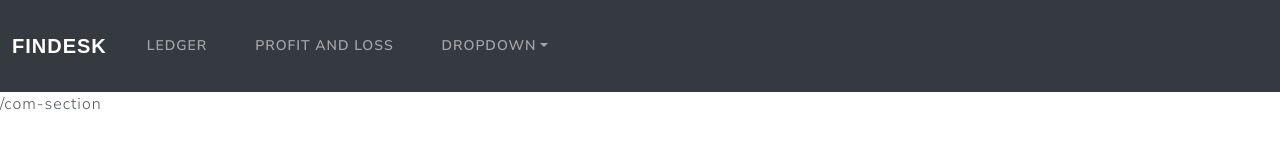
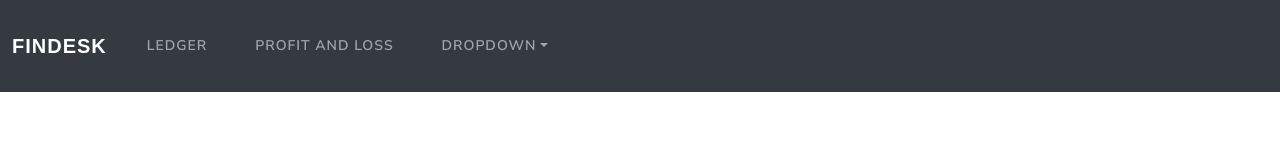
Before and after one commit to afreedCt/findesk-frontend, a React (Vite) app: page /comments in a window 1280 px wide. Shown: the top 166 px of the page. Built offline with nearby package versions, Linux system fonts and the light colour scheme.

Commit message:
solving vercel problem

```diff
--- a/src/App.jsx
+++ b/src/App.jsx
@@ -3,7 +3,7 @@ import Home from './pages/Home'
 import Ledger from './pages/Ledger'
 import Payable from './pages/Payable'
 import Receivables from './pages/Receivables'
-import { Route, Routes } from 'react-router-dom'
+import { Route, Routes, useNavigate } from 'react-router-dom'
 import ProfitLoss from './pages/ProfitLoss'
 import Signup from './components/Signup'
 import Login from './components/Login'
@@ -17,6 +17,7 @@ import Footer from './components/Footer'
 
 const App = () => {
   const [user,setUser]=useState({})
+  const navigate=useNavigate()
   useEffect(()=>{
     const SotredUser = sessionStorage.getItem("user")
     if(SotredUser){
@@ -42,10 +43,10 @@ const App = () => {
         <Route path='/login' element={<Login/>}/>
         <Route path='/signup' element={<Signup/>}/>
         <Route path='/add-income' element={<AddTransactionForm/>}/>
-        <Route path='/admin' element={user && user?.role=='admin'?<AdminDashboard/>:<Login/>}/>
+        <Route path='/admin' element={user && user?.role==='admin'?<AdminDashboard/>:<Login/>}/>
         <Route path='/all-transactions' element={user && user?.role=='admin'?<AllTransactions/>:<Login/>}/>
         <Route path='/all-comments' element={user && user?.role=='admin'?<AllComments/>:<Login/>}/>
-        <Route path='/comments' element={'/com-section'}/>
+        {/* <Route path='/comments' element={'/com-section'}/> */}
       </Routes>
       {/* <Footer/> */}
     </>
```
Also changed, not shown: vercel.json (added).
